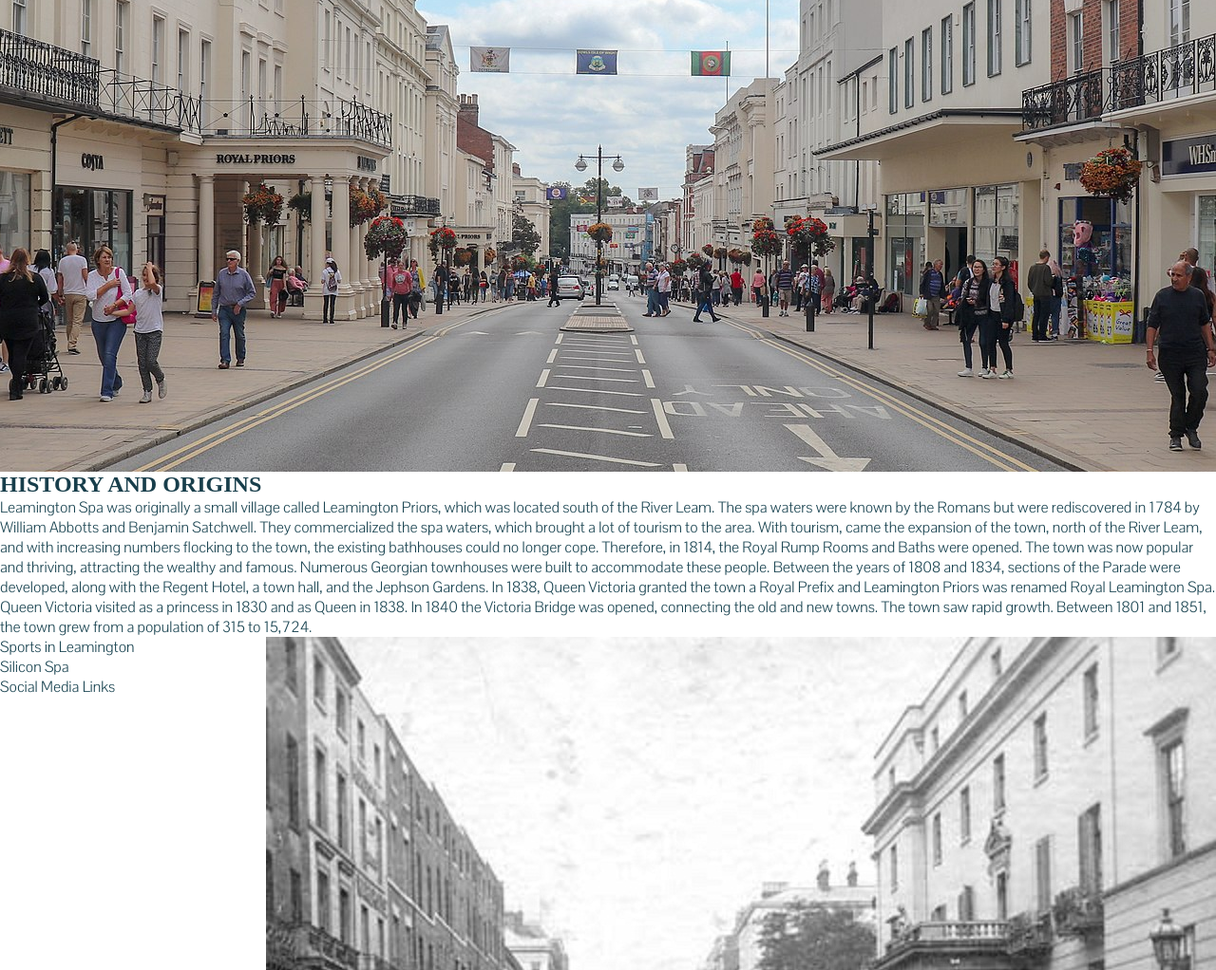
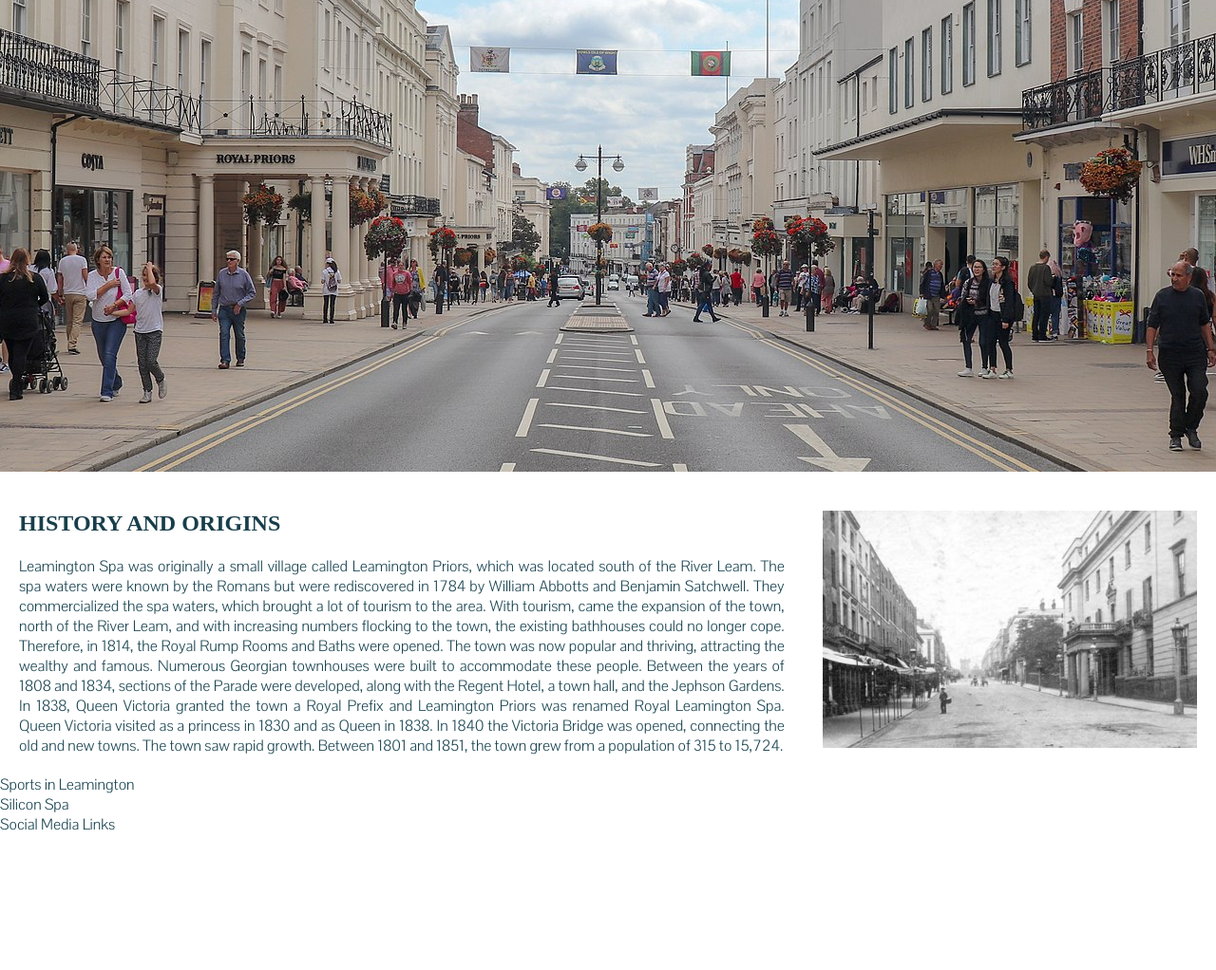
Before and after one commit to PaulR1209/leamington-spa, a plain HTML site: page index.html in a window 1280 px wide. Shown: the part 78-1100 px from the top of the page at 95% size. After the commit the page ends 957 px from the top, so only its background shows below. Drawn offline with Linux system fonts and the light colour scheme; a web font is replaced by a local one.

Commit message:
add history section and style

```diff
--- a/assets/css/style.css
+++ b/assets/css/style.css
@@ -64,10 +64,18 @@ h1, h2 {
 
 /* history section */
 
-#history-text {
-    float: left;
+.flex-container {
+    display: flex;
 }
 
-#history-image {
-    float: right;
+.flex-container > div {
+    margin: 20px;
 }
+
+.flex-text {
+    text-align: justify;
+}
+
+.flex-image {
+    height: 250px;
+}
--- a/index.html
+++ b/index.html
@@ -38,9 +38,14 @@
 
         </div>
     </section>
+
+    <br>
+
     <section>
-        <div id="history-text">
+        <div class="flex-container">
+            <div class="flex-text">
              <h2>History and Origins</h2>
+             <br>
              <p>Leamington Spa was originally a small village called Leamington Priors, which was located south of the River Leam.
                 The spa waters were known by the Romans but were rediscovered in 1784 by William Abbotts and Benjamin Satchwell.
                 They commercialized the spa waters, which brought a lot of tourism to the area.
@@ -57,10 +62,11 @@
                 The town saw rapid growth. Between 1801 and 1851, the town grew from a population of 315 to 15,724.
              </p>
             </div>
-        <div id="history-image">
-            <img src="assets/images/4633-0.jpg" alt="Old picure of Regent hotel Leamington Spa">
+            <div>
+             <img class="flex-image" src="assets/images/4633-0.jpg" alt="Old picure of Regent hotel Leamington Spa">
+            </div>
+        </div>
 
-        </div>
     </section>
     <section>
         Sports in Leamington
```
Lines whose indentation alone changed are shown as unchanged.
